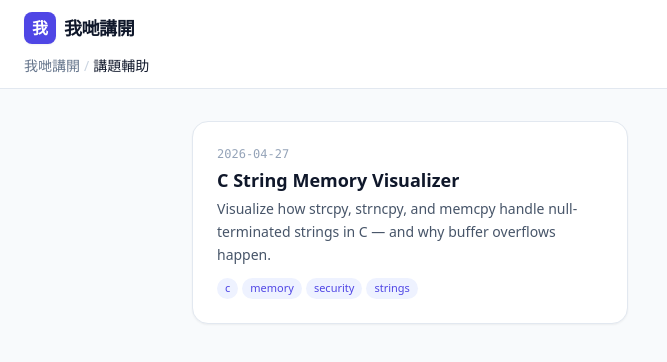
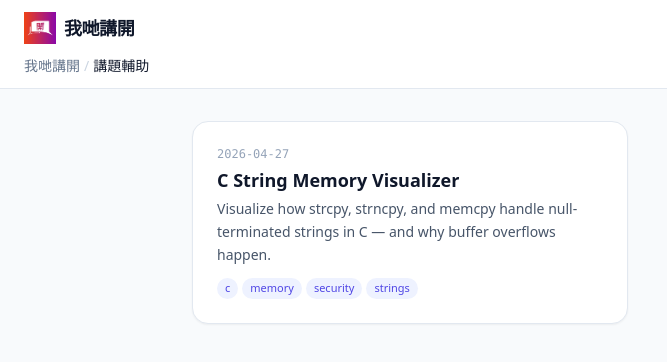
Before and after one commit to hkfosschat/visual-aids, a React (Vite) app: page / in a window 1280 px wide. Shown: the top 362 px of the page, without its empty margins (0-667 px from the left). Built offline with nearby package versions, Linux system fonts and the light colour scheme.

Commit message:
feat: replace header character icon with actual logo

```diff
--- a/src/components/SiteHeader.jsx
+++ b/src/components/SiteHeader.jsx
@@ -1,5 +1,6 @@
 // src/components/SiteHeader.jsx
 import React from 'react';
+import logo from '../../static/images/logo.webp';
 
 /**
  * crumbs: Array<{ label: string, href?: string }>
@@ -14,9 +15,11 @@ export default function SiteHeader({ crumbs = [] }) {
     <header className="site-header w-full bg-white border-b border-slate-200 px-6 py-3 flex flex-col gap-3">
       {/* Branding Row */}
       <a href={MAIN_SITE_URL} className="flex items-center gap-2 w-fit hover:opacity-80 transition-opacity">
-        <div className="w-8 h-8 bg-indigo-600 rounded-lg flex items-center justify-center text-white font-bold shadow-sm">
-          我
-        </div>
+        <img
+          src={logo}
+          alt={`${MAIN_SITE_NAME} Logo`}
+          className="h-8 w-auto object-contain"
+        />
         <span className="text-lg font-bold text-slate-900 tracking-tight">
           {MAIN_SITE_NAME}
         </span>
```
Also changed, not shown: static/images/logo.webp (added).
